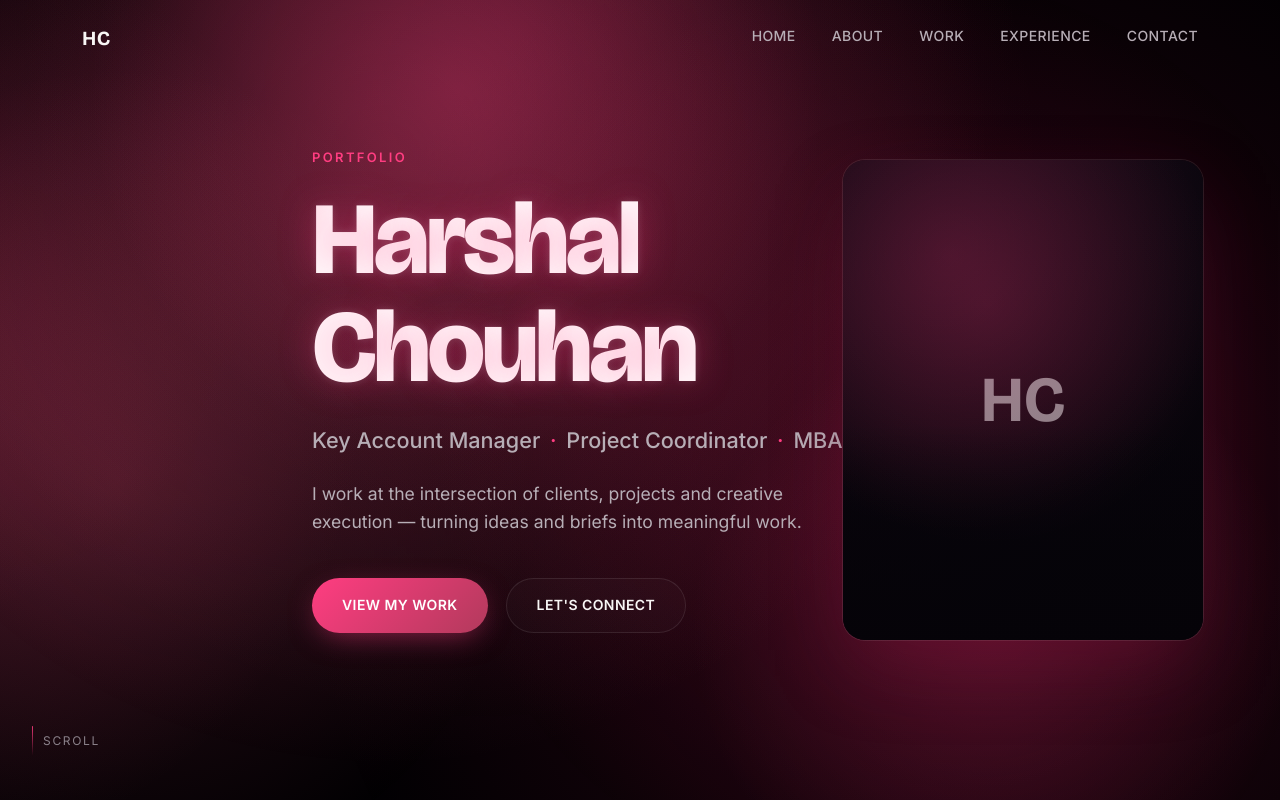
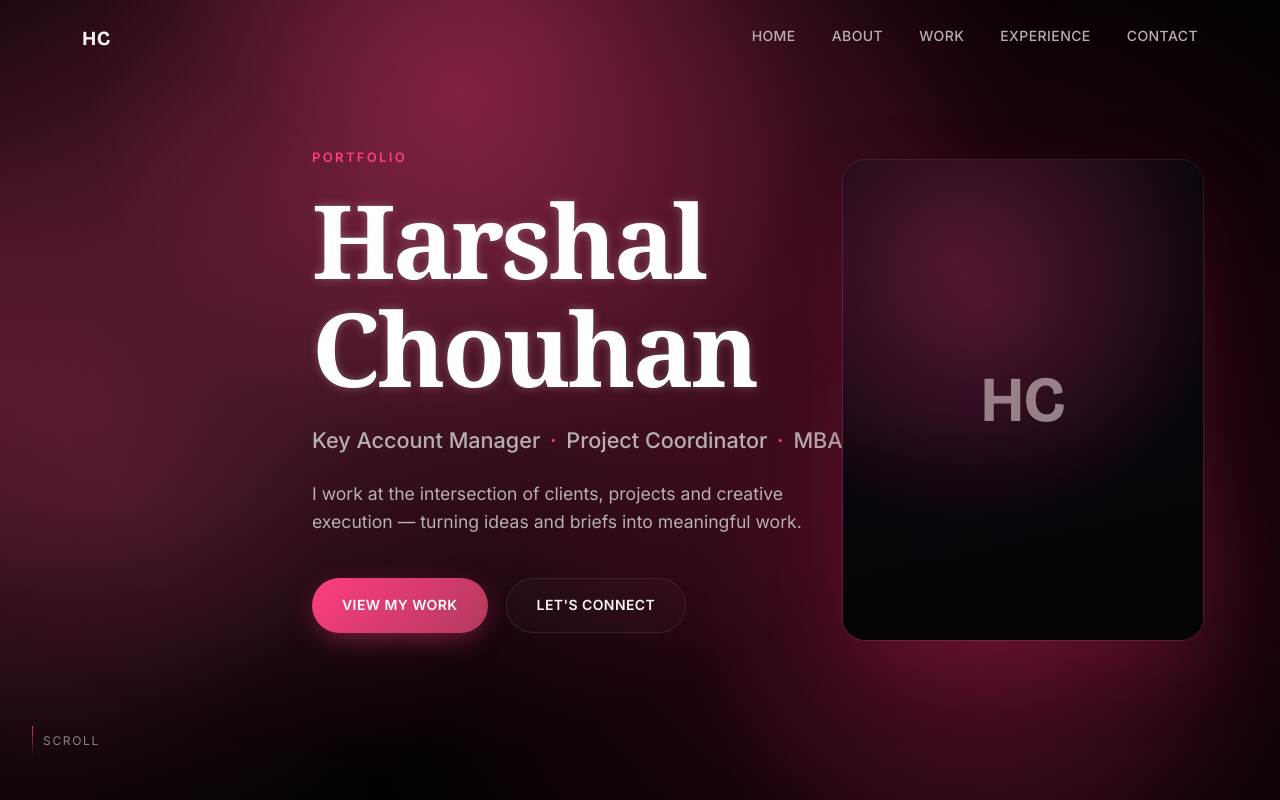
Before and after one commit to harshal14p/harshal-portfolio, a plain HTML site: page index.html in a window 1280 px wide. Shown: the top 800 px of the page. Drawn offline with nearby package versions, Linux system fonts and the light colour scheme; no server answers; animation ran at ten frames a second.

Commit message:
Update style.css

```diff
--- a/css/style.css
+++ b/css/style.css
@@ -360,49 +360,54 @@ html.no-custom-cursor .cursor-ring {
 }
 .hero-inner { max-width: 720px; }
 .hero-title {
-  font-family: "Bricolage Grotesque", sans-serif;
+  font-family: Georgia, "Times New Roman", serif;
   font-size: clamp(3rem, 8.6vw, 6.4rem);
-  font-weight: 800;
+  font-weight: 700;
   color: #ffffff;
   margin-bottom: 22px;
   cursor: pointer;
-  position: relative;
   display: inline-block;
-  letter-spacing: -0.035em;
-  text-shadow:
-    0 0 8px rgba(255, 255, 255, 0.15),
-    0 0 35px rgba(255, 61, 129, 0.35);
+  letter-spacing: -0.03em;
+  text-shadow: 0 0 10px rgba(255,255,255,0.25);
 }
 
 .hero-title span {
+  color: #ffffff;
   display: inline-block;
-  color: #ffffff;
+  position: relative;
   background: linear-gradient(
-    120deg,
+    90deg,
     #ffffff 0%,
-    #ffffff 42%,
-    #ff7fac 50%,
-    #ffffff 58%,
+    #ffffff 40%,
+    #ffffff 48%,
+    #ffffff 52%,
+    #ffffff 60%,
     #ffffff 100%
   );
-  background-size: 250% 100%;
+  background-size: 300% 100%;
   background-position: 100% 0;
   -webkit-background-clip: text;
-  background-clip: text;
   -webkit-text-fill-color: transparent;
 }
 
 .hero-title span.shine {
-  animation: nameShine 0.9s ease forwards;
+  animation: whiteNameShine 1s ease-in-out;
 }
 
-@keyframes nameShine {
+@keyframes whiteNameShine {
   0% {
     background-position: 100% 0;
+    filter: brightness(1);
+  }
+
+  50% {
+    background-position: 0% 0;
+    filter: brightness(2.5);
   }
 
   100% {
     background-position: -100% 0;
+    filter: brightness(1);
   }
 }
 .hero-role {
```
